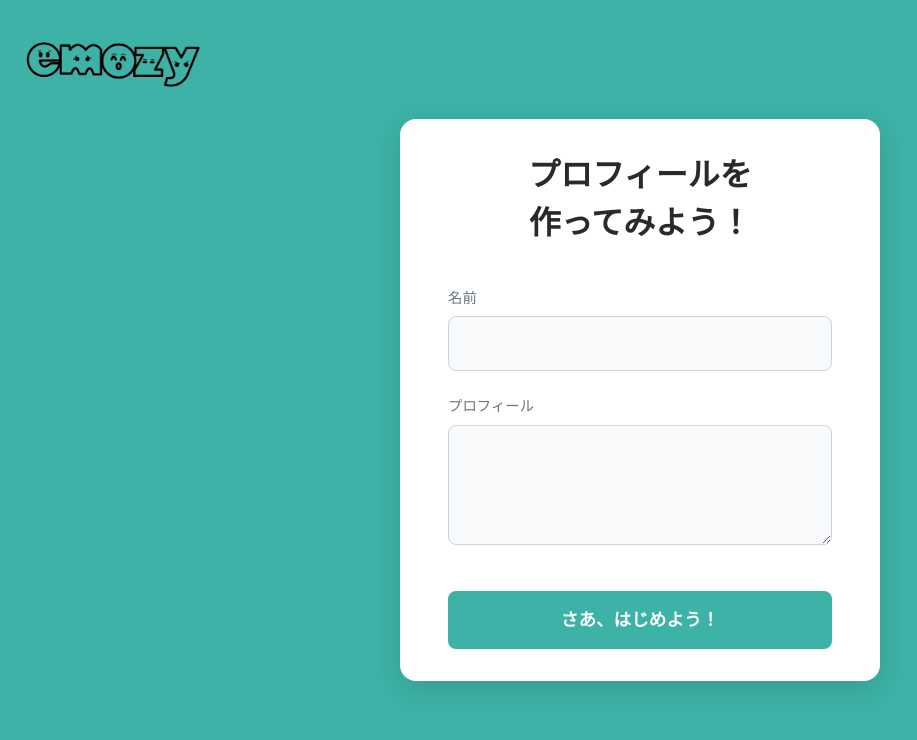
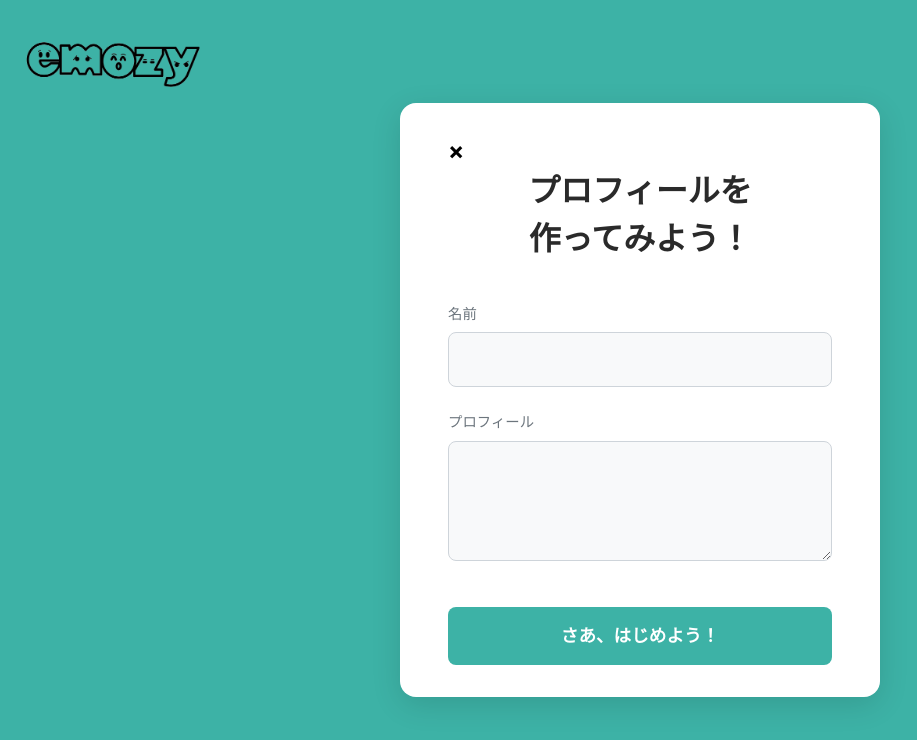
Before and after one commit to roxymigurdia78/emozy, a Next.js app: page /make in a window 1280 px wide. Shown: the top 740 px of the page, without its empty margins (0-917 px from the left). Built offline with nearby package versions, Linux system fonts and the light colour scheme.

Commit message:
make修正

```diff
--- a/src/app/make/page.tsx
+++ b/src/app/make/page.tsx
@@ -3,6 +3,7 @@
 import React, { useEffect, useState } from 'react';
 import { useRouter, useSearchParams } from 'next/navigation';
 import Image from 'next/image';
+import Link from "next/link";
 
 export default function MakeProfilePage() {
     const router = useRouter();
@@ -128,6 +129,10 @@ export default function MakeProfilePage() {
 
                 {/* Profile creation form */}
                 <div style={styles.formContainer}>
+                    {/* [変更] ×ボタンを追加 */}
+                    <Link href="/setting">
+                        <button className="text-black text-2xl font-bold hover:text-red-500 transition-colors" aria-label="閉じる">×</button>
+                    </Link>
                     <h1 style={styles.title}>
                        プロフィールを
                        <br></br>
```
